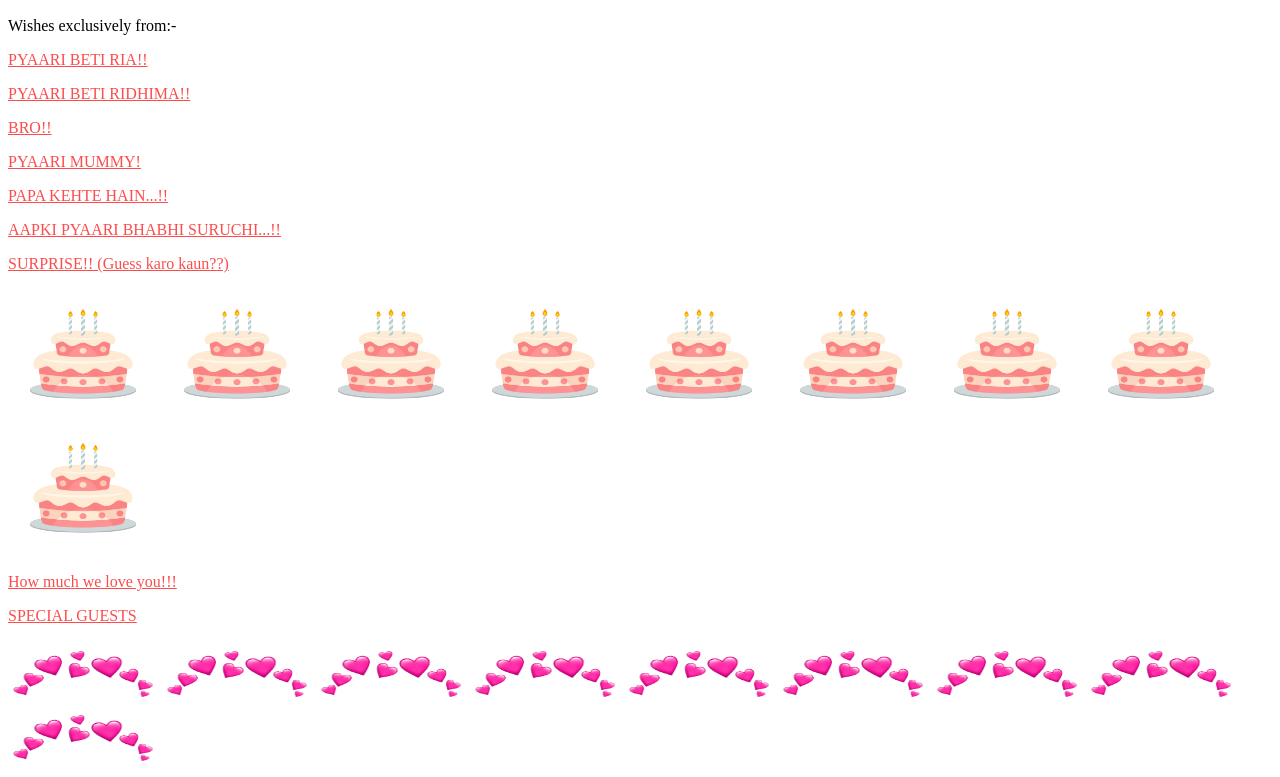
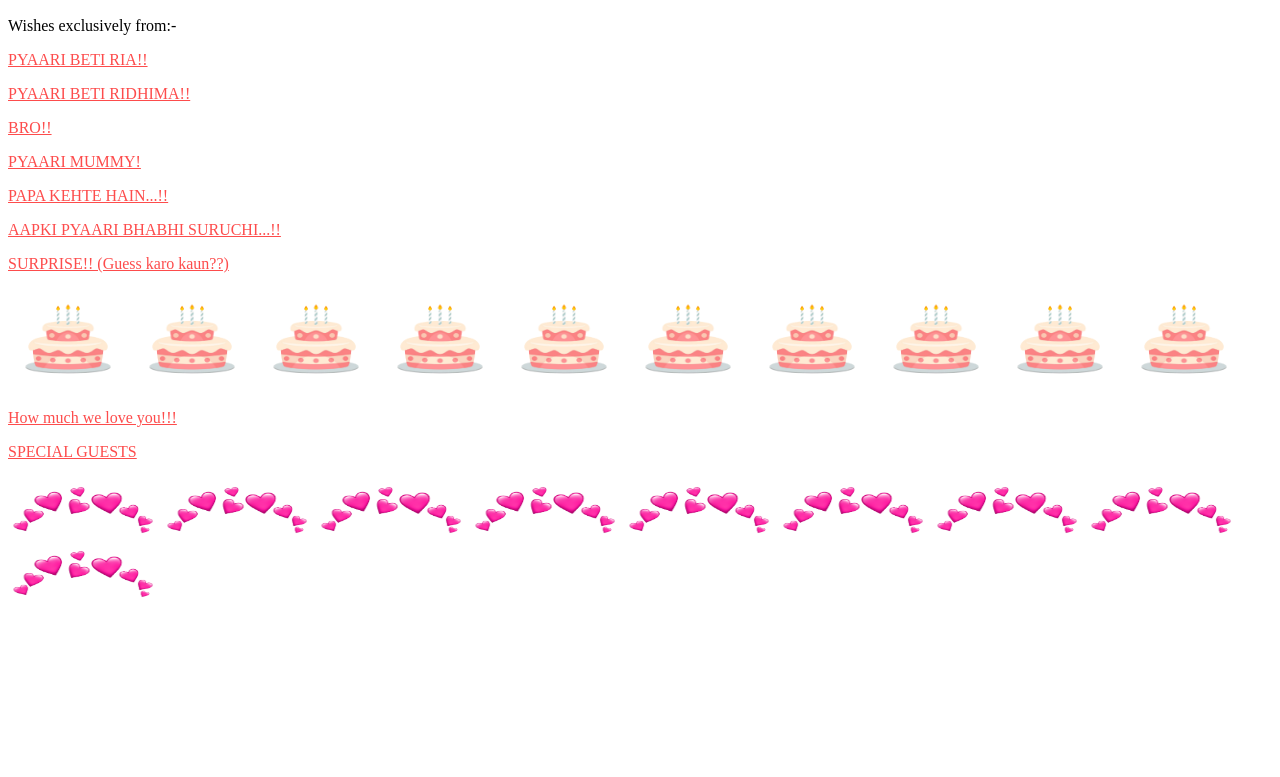
Before and after one commit to AaptiRidhiJain/HAPPY-BIRTHDAY-MUMMA, a plain HTML site: page index.html in a window 1280 px wide. Shown: the part 2822-3599 px from the top of the page. After the commit the page ends 3435 px from the top, so only its background shows below. Drawn offline with Linux system fonts and the light colour scheme.

Commit message:
Add files via upload

```diff
--- a/index.html
+++ b/index.html
@@ -71,15 +71,16 @@
         <p><a href = "Mami.html">AAPKI PYAARI BHABHI SURUCHI...!!</a></p>
         <p><a href = "Papa.html">SURPRISE!! (Guess karo kaun??)</a></p>
 
-        <img src = "cake.png" width = 150 height = 130>
-        <img src = "cake.png" width = 150 height = 130>
-        <img src = "cake.png" width = 150 height = 130>
-        <img src = "cake.png" width = 150 height = 130>
-        <img src = "cake.png" width = 150 height = 130>
-        <img src = "cake.png" width = 150 height = 130>
-        <img src = "cake.png" width = 150 height = 130>
-        <img src = "cake.png" width = 150 height = 130>
-        <img src = "cake.png" width = 150 height = 130>
+        <img src = "cake.png" width = 120 height = 100>
+        <img src = "cake.png" width = 120 height = 100>
+        <img src = "cake.png" width = 120 height = 100>
+        <img src = "cake.png" width = 120 height = 100>
+        <img src = "cake.png" width = 120 height = 100>
+        <img src = "cake.png" width = 120 height = 100>
+        <img src = "cake.png" width = 120 height = 100>
+        <img src = "cake.png" width = 120 height = 100>
+        <img src = "cake.png" width = 120 height = 100>
+        <img src = "cake.png" width = 120 height = 100>
         <p><a href = "loveYou.html">How much we love you!!!</a></p>
         <p><a href = "specialGuests.html">SPECIAL GUESTS</a></p>
         <img src = "heart.png" width = 150 height = 60>
```
